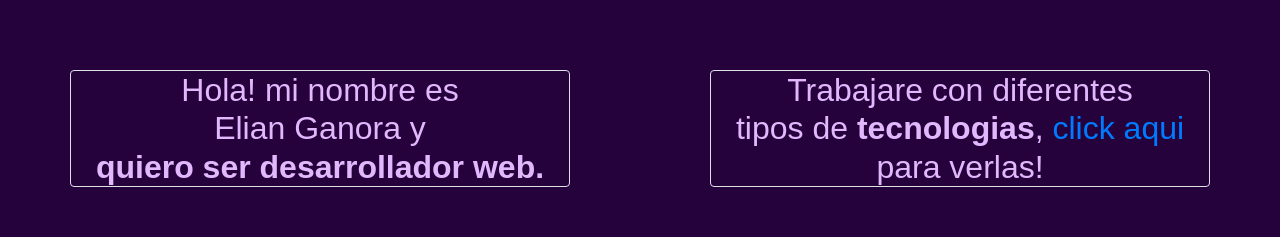
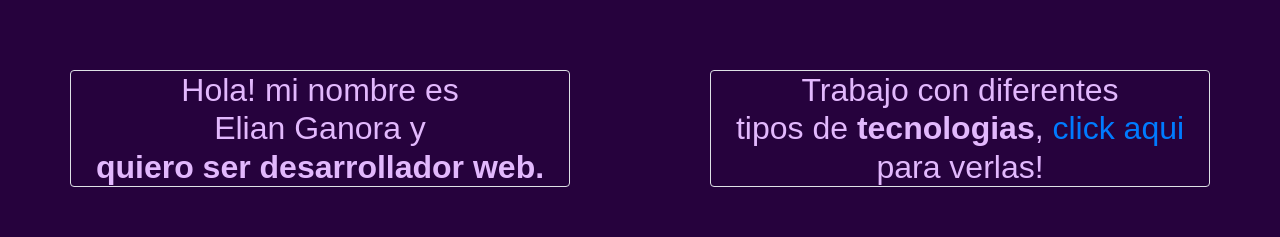
Before and after one commit to Elianganora/Elian-Ganora-28125, a plain HTML site: page index.html in a window 1280 px wide. Shown: the part 265-502 px from the top of the page. Drawn offline with nearby package versions, Linux system fonts and the light colour scheme.

Commit message:
primera-modificacion-github
mi primera modificacion desde github

```diff
--- a/index.html
+++ b/index.html
@@ -55,7 +55,7 @@
         </article>
   <aside class="centrar col-xs-12 col-sm-12 col-md-12 col-lg-6 contenedor__caja2--centrar">
    <div class="contenedor__caja--tamaño">
-        <h2 class="border rounded contenedor__texto ">Trabajare con diferentes <br> tipos de <strong>tecnologias</strong>, <a href="/paginas/conocimientos.html">click aqui</a> para verlas!</h2>
+        <h2 class="border rounded contenedor__texto ">Trabajo con diferentes <br> tipos de <strong>tecnologias</strong>, <a href="/paginas/conocimientos.html">click aqui</a> para verlas!</h2>
    </div>
   </aside>
 </div>
```
